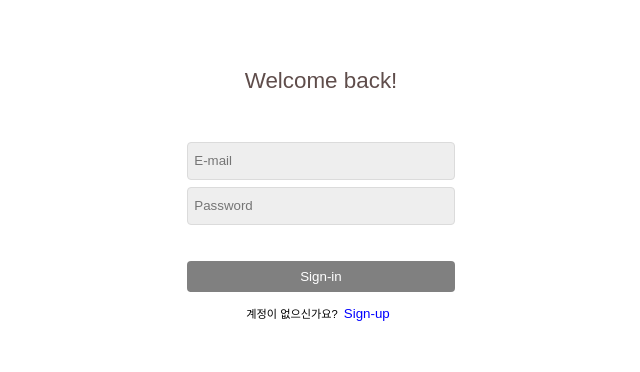
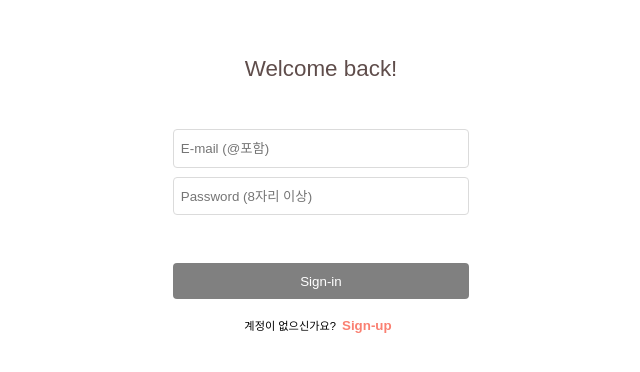
Before and after one commit to limelumo/wanted-pre-onboarding-fe-lh, a React (Create React App) app: page / in a window 1280 px wide. Shown: the part 204-576 px from the top of the page, without its empty margins (319-959 px from the left). Built offline with nearby package versions, Linux system fonts and the light colour scheme.

Commit message:
style: Auth

```diff
--- a/src/pages/Auth.js
+++ b/src/pages/Auth.js
@@ -37,6 +37,7 @@ const AuthForm = () => {
 
   useEffect(() => {
     setCurrentPage(location.pathname.split('/')[1]);
+    idRef.current.focus();
 
     if (isValidId && isValidPw) setBtnActive(true);
     if (!isValidId || !isValidPw) setBtnActive(false);
@@ -47,6 +48,11 @@ const AuthForm = () => {
     resetId();
     resetPw();
     idRef.current.focus();
+  };
+
+  const moveToSignUp = () => {
+    navigate('/sign-up');
+    resetInput();
   };
 
   const moveToTodo = (token) => {
@@ -89,7 +95,7 @@ const AuthForm = () => {
       <SignInForm onSubmit={submitUserInfo}>
         <Input
           type="text"
-          placeholder="E-mail"
+          placeholder="E-mail (@포함)"
           value={enteredId}
           onChange={handleIdChange}
           outLine={idInvalidClass}
@@ -99,7 +105,7 @@ const AuthForm = () => {
 
         <Input
           type="password"
-          placeholder="Password"
+          placeholder="Password (8자리 이상)"
           value={enteredPw}
           onChange={handlePwChange}
           outLine={pwInvalidClass}
@@ -119,7 +125,7 @@ const AuthForm = () => {
       {currentPage !== 'sign-up' && (
         <SignUpSection>
           계정이 없으신가요?
-          <button type="button" onClick={() => navigate('/sign-up')}>
+          <button type="button" onClick={moveToSignUp}>
             Sign-up
           </button>
         </SignUpSection>
@@ -141,14 +147,18 @@ const SignInForm = styled.form`
   width: 24em;
   display: flex;
   flex-direction: column;
+  font-size: 1.1em;
 `;
 
 const Input = styled.input`
-  background-color: #eee;
   border: 1px solid ${(prop) => (prop.outLine ? 'red' : '#dbdbdb')};
   border-radius: 0.3em;
   padding: 0.8em 0 0.8em 0.5em;
-  margin-bottom: 0.5em;
+  margin-bottom: 0.7em;
+
+  &:last-of-type {
+    margin-bottom: 0;
+  }
 
   &:focus {
     outline: none;
@@ -160,23 +170,26 @@ const SignInBtn = styled.button`
   border: none;
   background-color: ${(props) => (props.color ? 'salmon' : 'gray')};
   color: white;
-  padding: 0.6em 0;
+  padding: 0.8em 0;
   border-radius: 0.3em;
-  margin: 0.5em 0 1em 0;
+  margin-top: 0.8em;
 `;
 
 const UserError = styled.p`
   color: salmon;
   text-align: center;
   font-weight: bold;
-  padding: 0.5em 0 1.5em;
+  margin: 1.5em 0;
 `;
 
 const SignUpSection = styled.section`
+  margin-top: 1.6em;
+
   & button {
     border: none;
     outline: none;
-    color: blue;
+    color: salmon;
+    font-weight: bold;
     background-color: transparent;
   }
 `;
```
